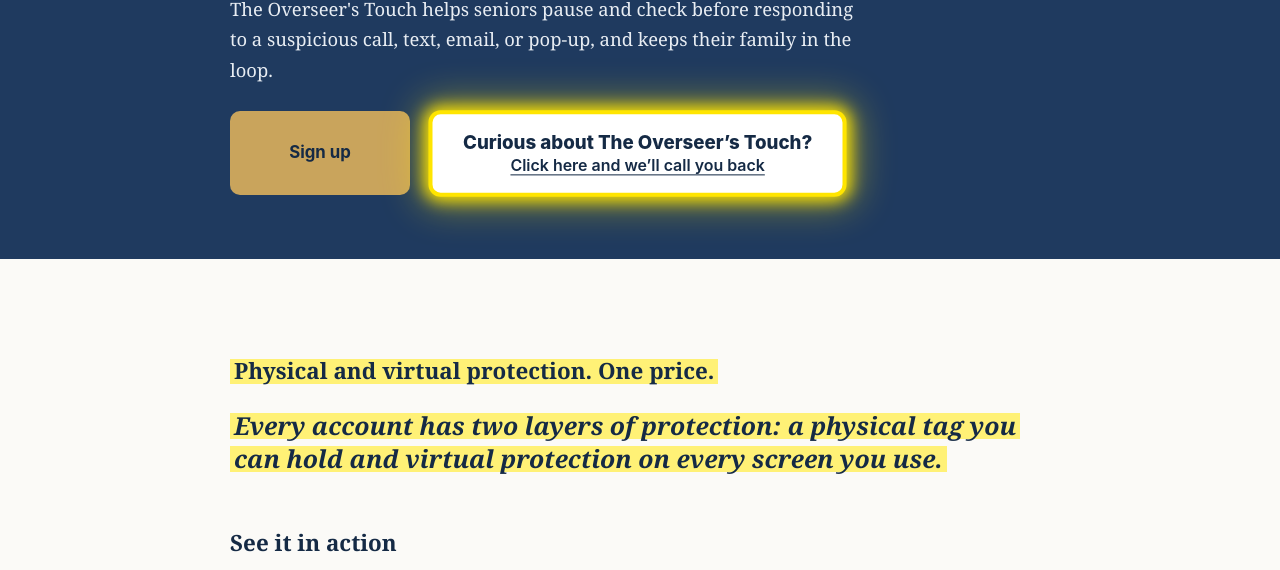
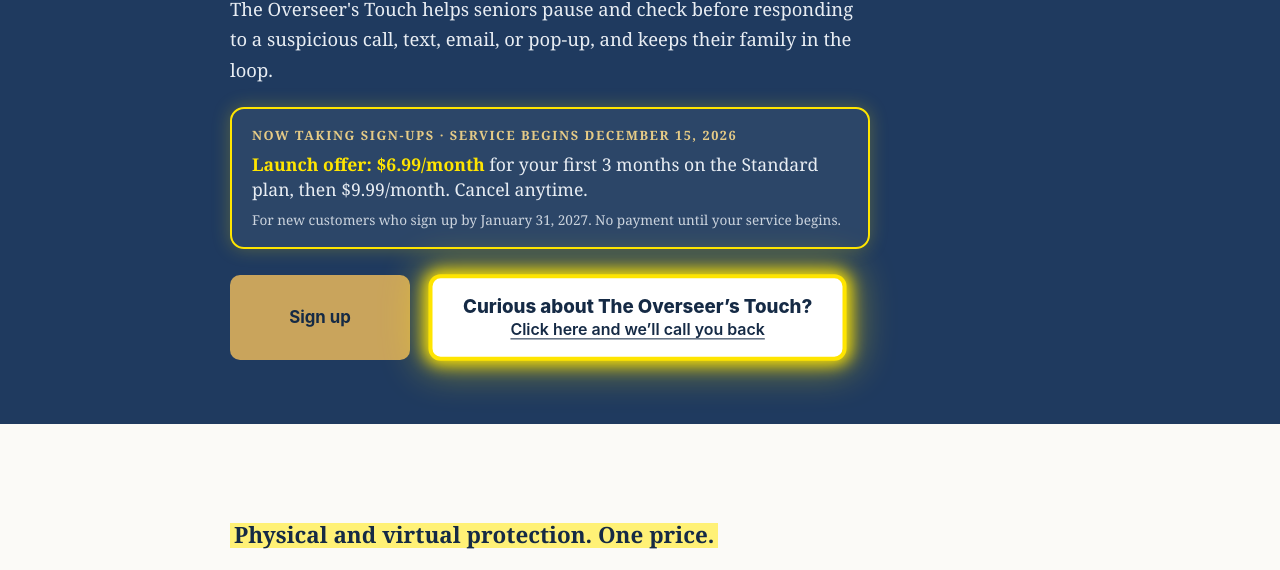
Before and after one commit to Weazelking/overseers-touch-site, a plain HTML site: page index.html in a window 1280 px wide. Shown: the part 194-764 px from the top of the page. Drawn offline with Linux system fonts and the light colour scheme.

Commit message:
Homepage launch offer: sign-ups open, service begins Dec 15, $6.99 for 3 months
Co-Authored-By: Claude Opus 5.5 <noreply@anthropic.com>
Claude-Session: https://claude.ai/code/session_017oJ6XbP7UYTFcwCpKJzaMD

```diff
--- a/index.html
+++ b/index.html
@@ -33,6 +33,11 @@
     <div class="wrap">
       <h1>A trusted second opinion, one tap away.</h1>
       <p>The Overseer's Touch helps seniors pause and check before responding to a suspicious call, text, email, or pop-up, and keeps their family in the loop.</p>
+      <div class="launch-offer" role="note">
+        <p class="launch-kicker">Now taking sign-ups &middot; Service begins December 15, 2026</p>
+        <p class="launch-price"><strong>Launch offer: $6.99/month</strong> for your first 3 months on the Standard plan, then $9.99/month. Cancel anytime.</p>
+        <p class="launch-fine">For new customers who sign up by January 31, 2027. No payment until your service begins.</p>
+      </div>
       <div class="cta-row">
         <a class="btn btn-gold" href="https://tap.theoverseerstouch.com/start?type=signup">Sign up</a>
         <a class="btn btn-call btn-call-light" href="https://tap.theoverseerstouch.com/start?type=call">
--- a/style.css
+++ b/style.css
@@ -203,3 +203,11 @@ button.btn { border: 2px solid transparent; }
 /* Facebook link in the header */
 nav a.nav-fb { display: inline-flex; align-items: center; gap: 5px; vertical-align: middle; }
 nav a.nav-fb svg { color: #E6CB86; flex: none; }
+
+/* Launch offer box in the hero */
+.launch-offer{margin:22px 0 4px;max-width:640px;border:2px solid #FFE500;border-radius:14px;padding:16px 20px;background:rgba(255,255,255,.06);box-shadow:0 0 18px rgba(255,229,0,.25)}
+.hero .launch-offer p{margin:0;max-width:none}
+.hero .launch-kicker{font-size:.8rem;font-weight:800;letter-spacing:.12em;text-transform:uppercase;color:#E6CB86}
+.hero .launch-price{margin-top:6px!important;font-size:1.1rem;line-height:1.45}
+.hero .launch-price strong{color:#FFE500}
+.hero .launch-fine{margin-top:6px!important;font-size:.85rem;opacity:.85}
```
